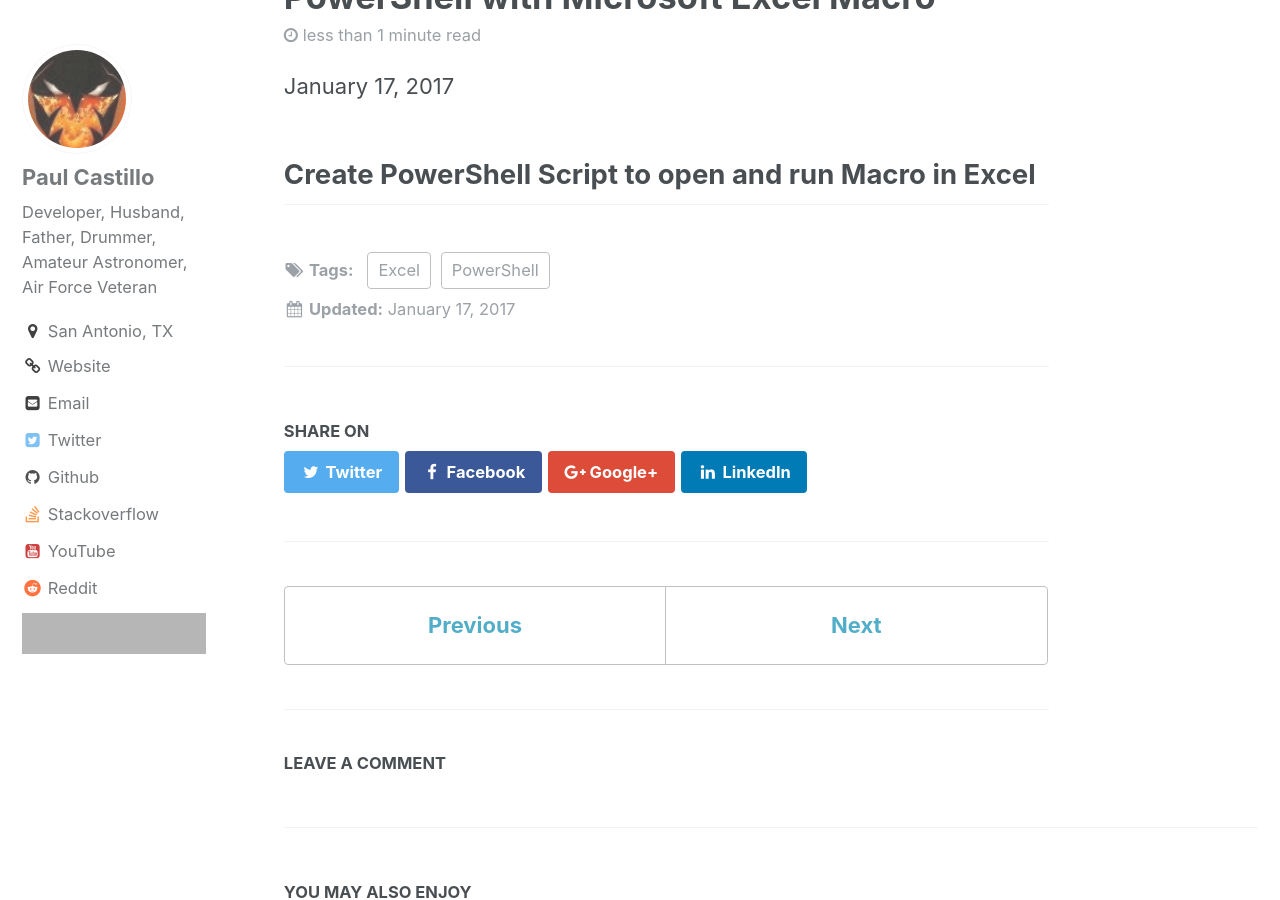
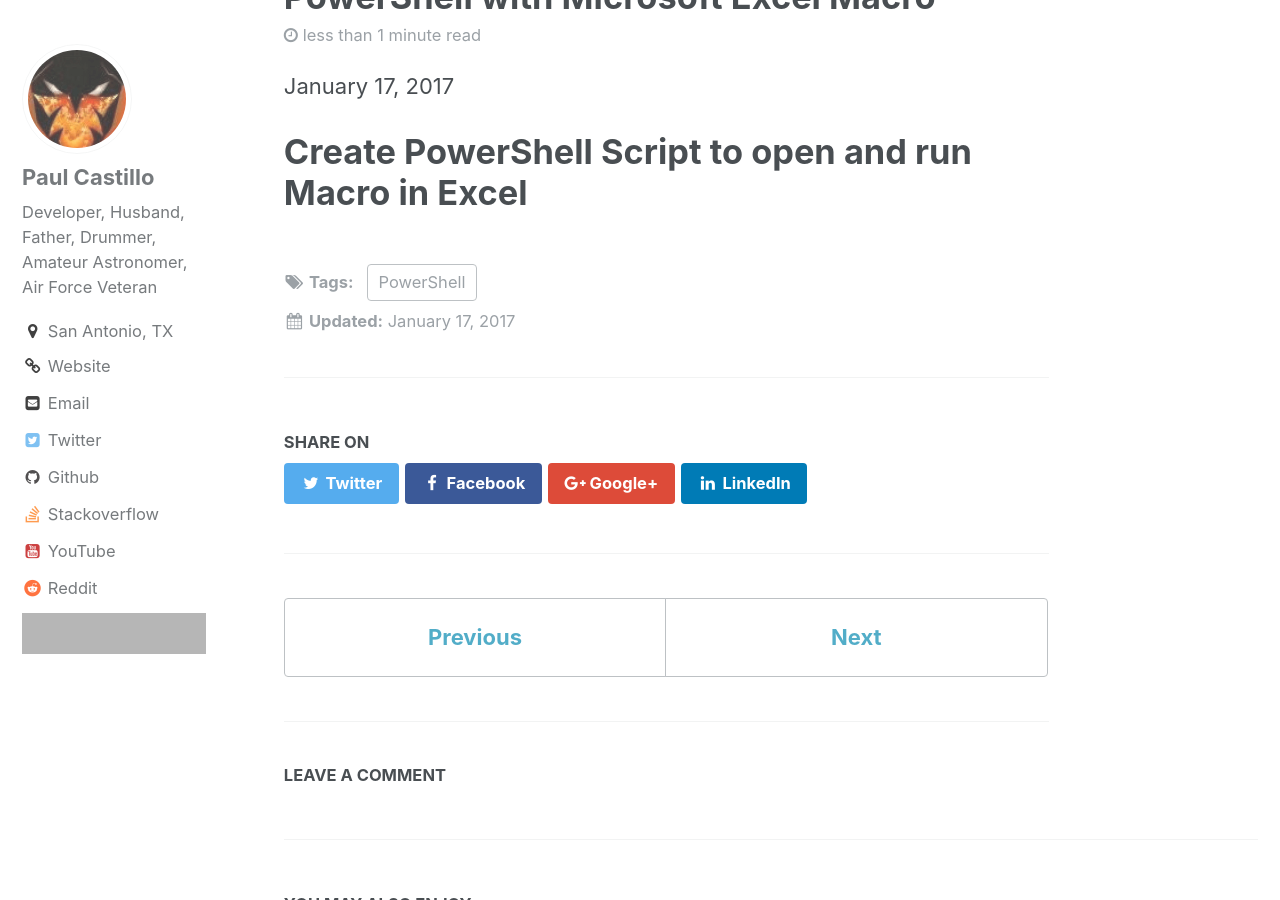
Before and after one commit to pcast01/pcast01.github.io, a Jekyll site: the page built from _posts/2017-01-17-Start-Excel-Macro-From-PowerShell.md, in a window 1280 px wide and 900 px high, scrolled down 514 px. Built offline with Jekyll 4.4.1, drawn with Linux system fonts in a browser that asks for light colours; comment, search, counter and statistics services are not loaded; grey boxes are pictures that could not be loaded.

Commit message:
tried excel header fix

```diff
--- a/_posts/2017-01-17-Start-Excel-Macro-From-PowerShell.md
+++ b/_posts/2017-01-17-Start-Excel-Macro-From-PowerShell.md
@@ -6,9 +6,9 @@ header:
         image: /assets/images/poshBlack.jpg
         teaser: /assets/images/poshBlack.jpg
 
-tags: [PowerShell, Excel]
+tags: [PowerShell]
 
 ---
 {{ page.date | date: '%B %d, %Y' }}
 
-## Create PowerShell Script to open and run Macro in Excel
+# Create PowerShell Script to open and run Macro in Excel
```
